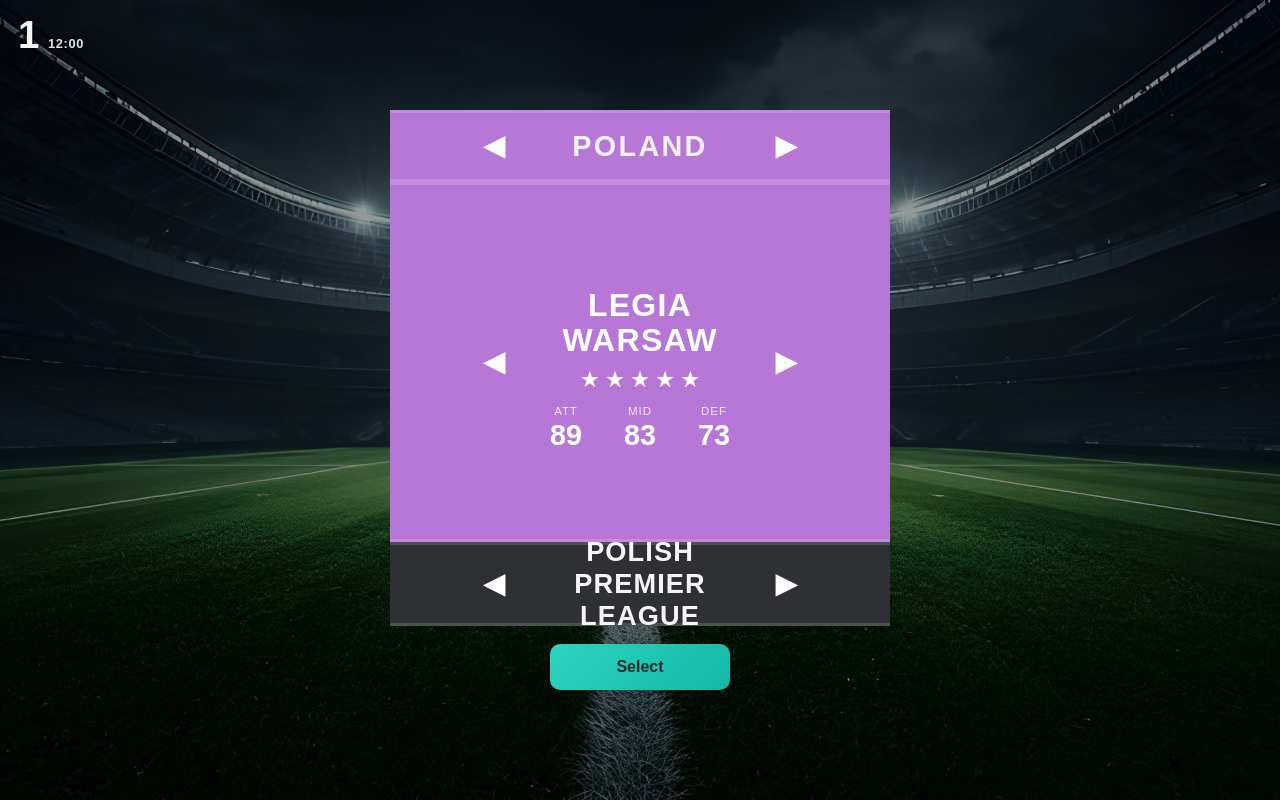
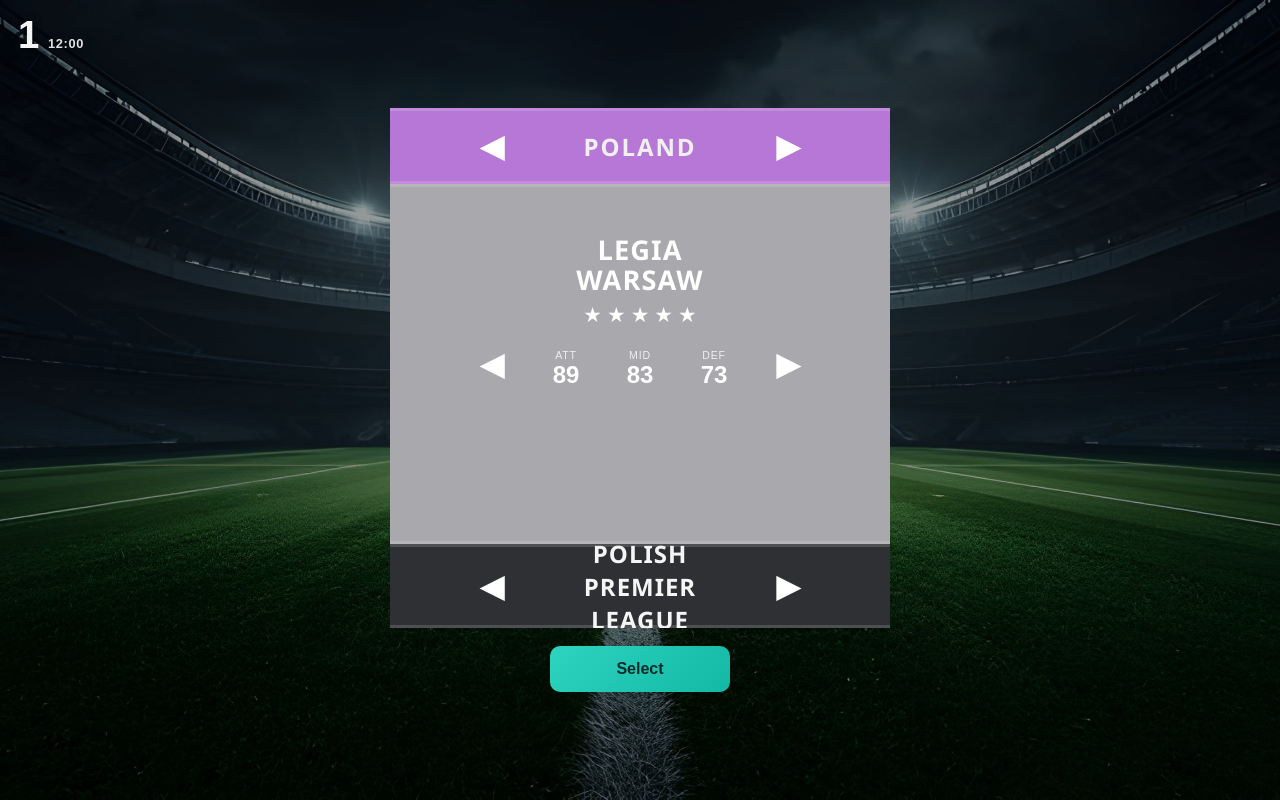
Before and after one commit to oresciak/soccer, a plain HTML site: page index.html in a window 1280 px wide. Both pictures are taken after a click on the button "Start save". Drawn offline with Linux system fonts and the light colour scheme.

Commit message:
team select 0.02

```diff
--- a/index.html
+++ b/index.html
@@ -129,10 +129,11 @@
         align-items: center;
         justify-content: center;
         box-sizing: border-box;
+        position: relative;
       }
 
       .country-section {
-        height: 72px;
+        height: 76px;
         background: #1d1f22;
         border-top: 3px solid rgba(255,255,255,0.15);
         border-bottom: 3px solid rgba(255,255,255,0.15);
@@ -143,7 +144,7 @@
         background: #b777d6;
         border-top: 3px solid rgba(255,255,255,0.15);
         border-bottom: 3px solid rgba(255,255,255,0.15);
-        padding: 10px 0;
+        padding: 12px 0;
       }
 
       .league-section {
@@ -163,18 +164,18 @@
         justify-content: space-between;
         width: 100%;
         height: 100%;
-        padding: 0 14px;
+        padding: 0 12px;
         box-sizing: border-box;
       }
 
       .arrow-btn {
-        width: 26px;
-        height: 26px;
+        width: 42px;
+        height: 42px;
         border: none;
         border-radius: 0;
         background: transparent;
         color: #fff;
-        font-size: 1.7rem;
+        font-size: 1.9rem;
         cursor: pointer;
         flex-shrink: 0;
         line-height: 1;
@@ -194,24 +195,27 @@
       }
 
       .country-text {
-        font-size: 1.8rem;
+        font-size: 1.5rem;
         font-weight: 800;
         letter-spacing: 0.08em;
         text-transform: uppercase;
         color: #f0f0f0;
+        font-family: 'Segoe UI', Tahoma, Geneva, Verdana, sans-serif;
       }
 
       .club-inner {
         display: flex;
         flex-direction: column;
         align-items: center;
-        justify-content: center;
+        justify-content: flex-start;
         width: 100%;
+        min-height: 310px;
+        padding-top: 10px;
       }
 
       .club-logo {
-        width: 160px;
-        height: 160px;
+        width: 150px;
+        height: 150px;
         border-radius: 50%;
         background: #f6d300;
         color: #111;
@@ -219,13 +223,14 @@
         display: none;
         align-items: center;
         justify-content: center;
-        font-size: 3.8rem;
+        font-size: 3.4rem;
         font-weight: 900;
         font-family: Arial Black, Arial, sans-serif;
         line-height: 1;
         position: relative;
         box-shadow: inset 0 0 0 8px rgba(0,0,0,0.08);
         overflow: hidden;
+        margin-top: 8px;
       }
 
       .club-logo img {
@@ -238,8 +243,8 @@
       .club-logo::after {
         content: "";
         position: absolute;
-        width: 74px;
-        height: 74px;
+        width: 68px;
+        height: 68px;
         border-radius: 50%;
         border: 6px solid rgba(0,0,0,0.9);
         left: 50%;
@@ -249,13 +254,14 @@
       }
 
       .club-name {
-        margin-top: 14px;
-        font-size: 2rem;
+        margin-top: 16px;
+        font-size: 1.7rem;
         font-weight: 900;
         letter-spacing: 0.04em;
         text-transform: uppercase;
         color: #fff;
         line-height: 1.1;
+        font-family: 'Segoe UI', Tahoma, Geneva, Verdana, sans-serif;
       }
 
       .club-stars {
@@ -265,11 +271,12 @@
         gap: 5px;
         margin-top: 8px;
         min-height: 24px;
+        height: 24px;
       }
 
       .star {
         color: #ffffff;
-        font-size: 1.4rem;
+        font-size: 1.3rem;
       }
 
       .club-stats {
@@ -278,6 +285,7 @@
         justify-content: center;
         gap: 18px;
         margin-top: 12px;
+        min-height: 58px;
       }
 
       .stat {
@@ -289,26 +297,27 @@
       }
 
       .stat-label {
-        font-size: 0.72rem;
+        font-size: 0.66rem;
         letter-spacing: 0.08em;
         text-transform: uppercase;
         color: rgba(255,255,255,0.82);
-        margin-bottom: 4px;
+        margin-bottom: 2px;
       }
 
       .stat-value {
-        font-size: 1.8rem;
+        font-size: 1.5rem;
         font-weight: 800;
         color: #fff;
         line-height: 1;
       }
 
       .league-text {
-        font-size: 1.7rem;
+        font-size: 1.5rem;
         font-weight: 900;
         letter-spacing: 0.04em;
         text-transform: uppercase;
         color: #f5f5f5;
+        font-family: 'Segoe UI', Tahoma, Geneva, Verdana, sans-serif;
       }
 
       .selection-row,
@@ -589,7 +598,7 @@
         const leagueSection = document.querySelector('.league-section');
 
         countrySection.style.background = activePanel === 'country' ? '#b777d6' : '#1d1f22';
-        clubSection.style.background = activePanel === 'club' ? '#b777d6' : '#b777d6';
+        clubSection.style.background = activePanel === 'club' ? '#b777d6' : '#a8a8ad';
         leagueSection.style.background = activePanel === 'league' ? '#b777d6' : '#2f3034';
       }
 
```
